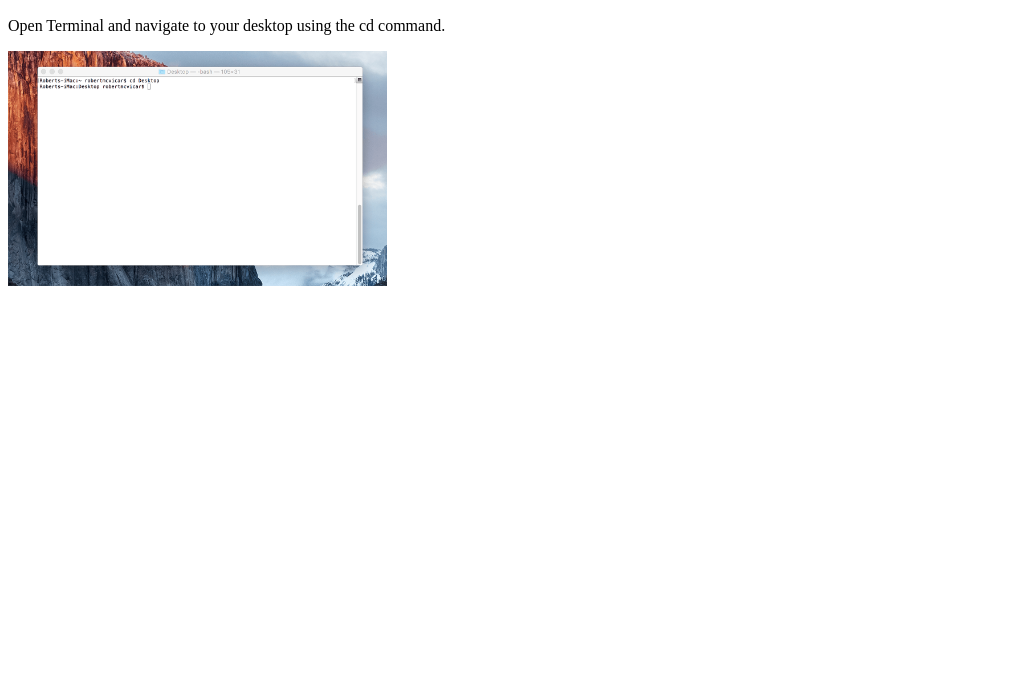
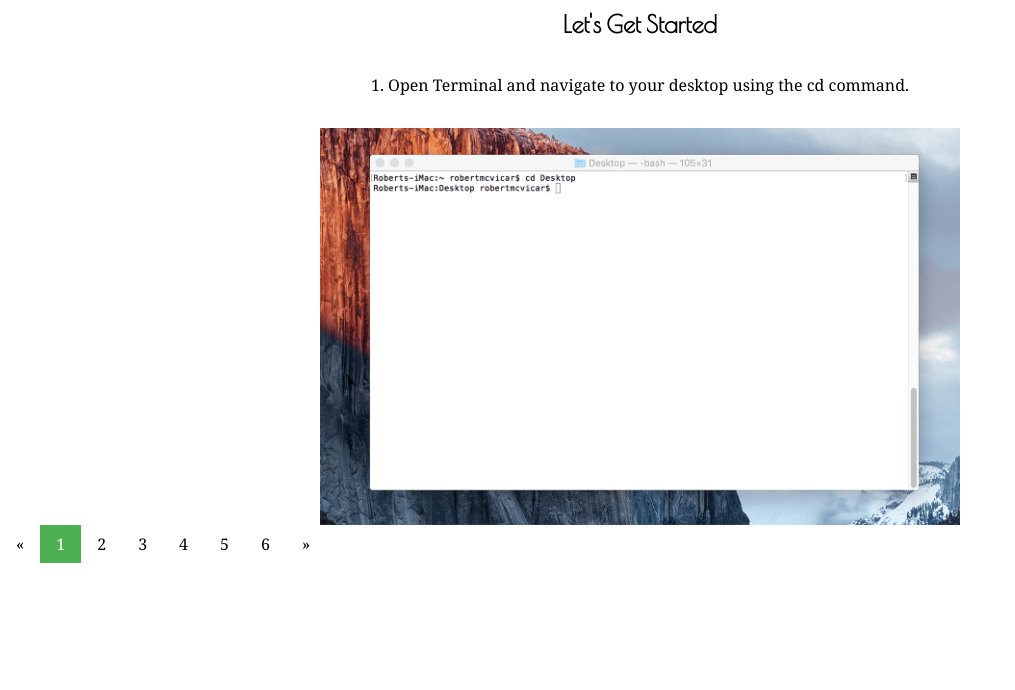
Before and after one commit to MCVICXR/git-demo, a plain HTML site: page index.html in a window 1280 px wide. Shown: the part 110-800 px from the top of the page, without its empty margins (0-1015 px from the left). Drawn offline with nearby package versions, Linux system fonts and the light colour scheme; files that its build step writes are made by us from their sources.

Commit message:
added content and styles

```diff
--- a/index.html
+++ b/index.html
@@ -1,13 +1,26 @@
 <!DOCTYPE html>
 <html>
   <head>
+    <link href="https://fonts.googleapis.com/css?family=Poiret+One" rel="stylesheet">
     <title>Git Demo for HTML5</title>
-    <link rel="stylesheet" type="text/css" href="styles.css">
+    <link rel="stylesheet" type="text/css" href="styles/styles.css">
   </head>
   <body>
     <h1>Git Demo for HTML5</h1>
     <h2>Let's Get Started</h2>
-    <p>Open Terminal and navigate to your desktop using the cd command.</p>
+    <p>1. Open Terminal and navigate to your desktop using the cd command.</p>
     <img class="example" src="images/git1.png" alt="screenshot one of terminal">
+    <footer>
+      <ul class="pagination">
+        <li><a href="#">&laquo;</a></li>
+        <li><a class="active" href="#">1</a></li>
+        <li><a href="#">2</a></li>
+        <li><a href="#">3</a></li>
+        <li><a href="#">4</a></li>
+        <li><a href="#">5</a></li>
+        <li><a href="#">6</a></li>
+        <li><a href="#">&raquo;</a></li>
+      </ul>
+    </footer>
   </body>
 </html>
--- a/styles/styles.css
+++ b/styles/styles.css
@@ -1,4 +1,63 @@
+/* commence primary ignition */
+
+* {
+    box-sizing: border-box;
+}
+header, section, footer, aside, nav, article, figure, figcaption {
+  display: block;
+}
+html, body {
+  max-width: 100%;
+  overflow-x: hidden;
+}
+body {
+  font-family: Georgia, "Times New Roman", serif, Myriad Pro;
+  background-position: center;
+  width: 100%;
+  height: auto;
+  margin: 0 auto;
+  background-color: #fff;
+}
+
+/* end primary ignition */
+
+h1 {
+  text-align: center;
+  font-family: 'Poiret One', cursive;
+  font-weight: 400;
+  font-size: 3em;
+}
+h2 {
+  text-align: center;
+  font-family: 'Poiret One', cursive;
+}
+p {
+  text-align: center;
+  padding: 1em 0em;
+}
 img.example {
-  height: 30%;
-  width: 30%;
+  height: 50%;
+  width: 50%;
+  display: block;
+  margin: 0 auto;
 }
+ul.pagination {
+    display: inline-block;
+    padding: 0;
+    margin: 0;
+}
+
+ul.pagination li {display: inline;}
+
+ul.pagination li a {
+    color: black;
+    float: left;
+    padding: 8px 16px;
+    text-decoration: none;
+}
+ul.pagination li a.active {
+    background-color: #4CAF50;
+    color: white;
+}
+
+ul.pagination li a:hover:not(.active) {background-color: #ddd;}
```
